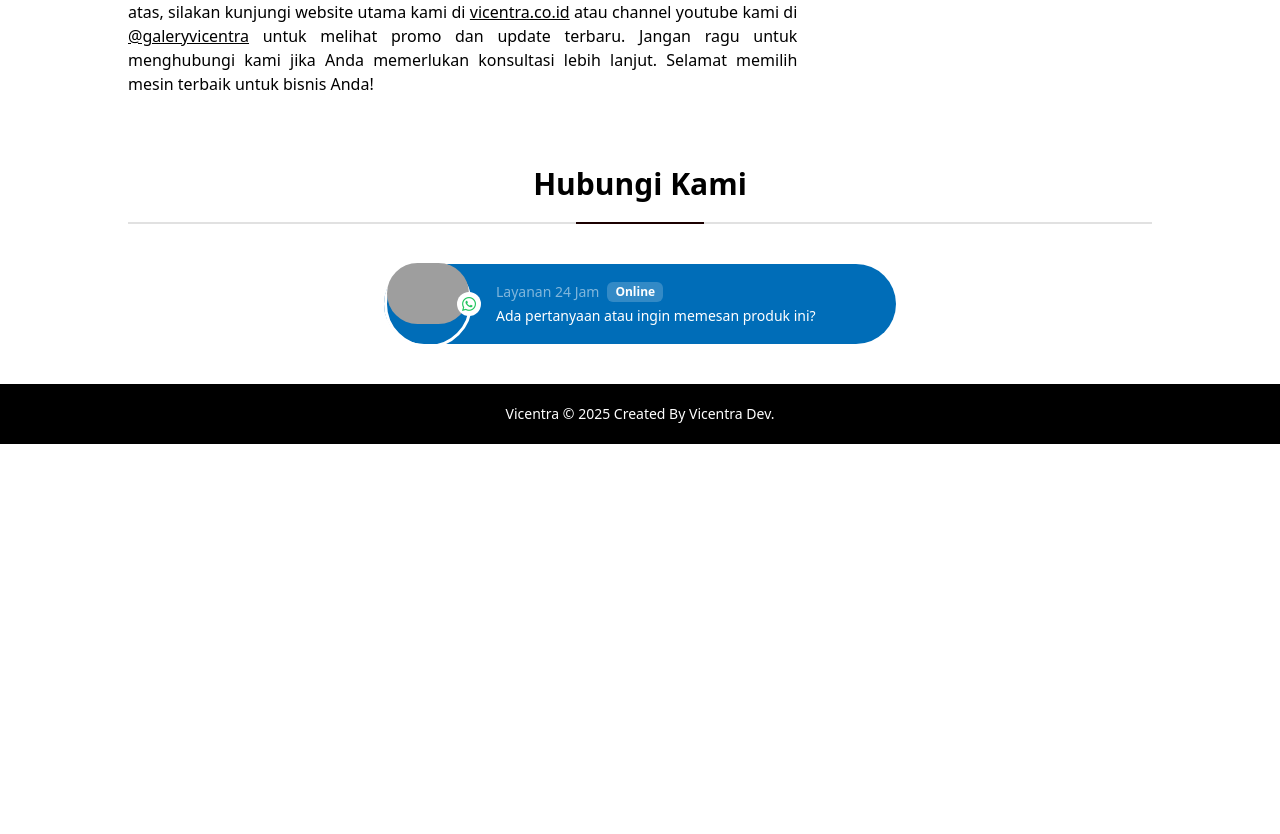
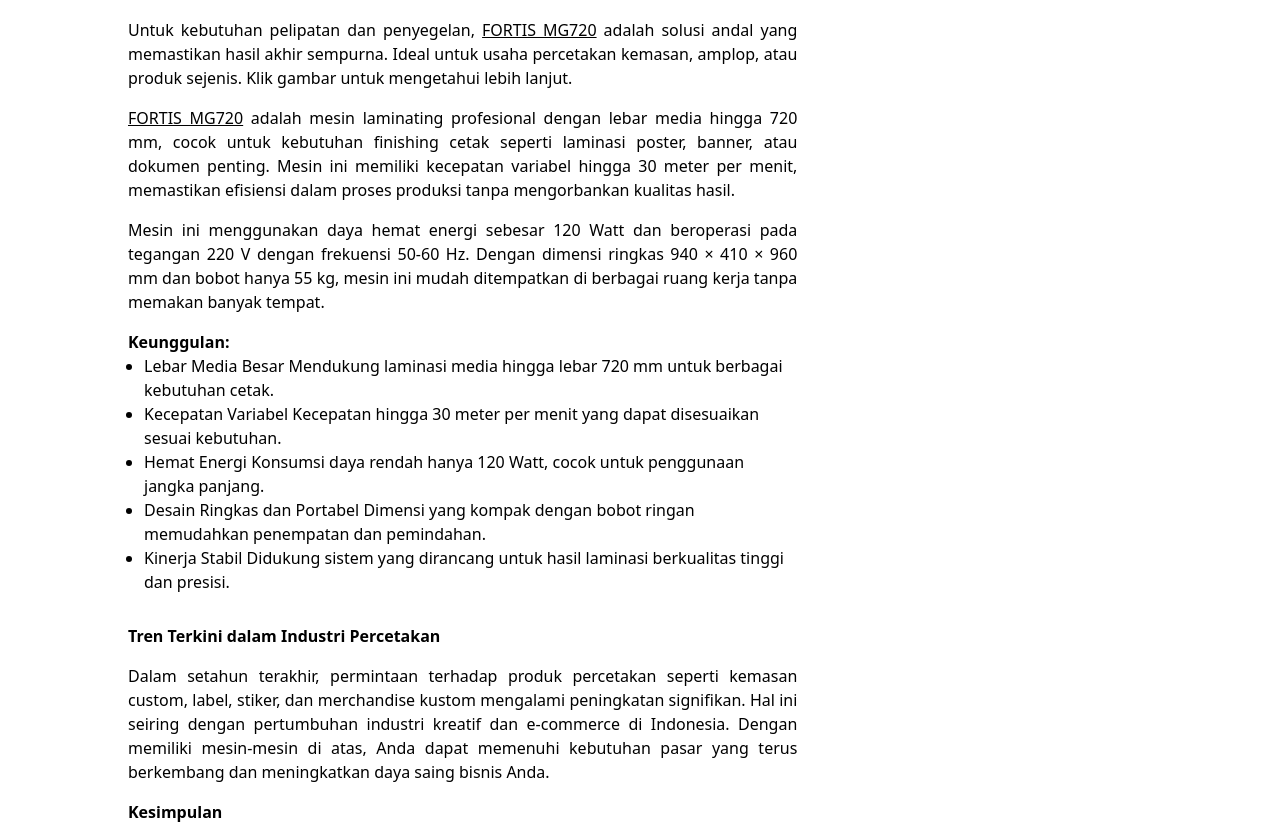
Before and after one commit to rickydamarsaputra/mesinpercetakan-website, a PHP site: page / in a window 1280 px wide. Shown: the part 5427-6261 px from the top of the page. Before the commit the page ends 5871 px from the top, so only its background shows below. Run offline with PHP 8.4, Linux system fonts and the light colour scheme; data that the repository does not hold is empty; some libraries are stand-ins or nearby versions; grey boxes are pictures that could not be loaded.

Commit message:
update: content

```diff
--- a/index.php
+++ b/index.php
@@ -245,11 +245,26 @@
                 <figcaption class="text-center">printer-uv-nocai-nc-uv0609max</figcaption>
               </figure>
             </a>
-            <p class="text-justify mt-4">Lorem, ipsum dolor sit amet consectetur adipisicing elit. Eveniet esse
-              explicabo rem nihil
-              consequuntur! Unde, voluptatem? Odit deleniti ex culpa harum quis labore repellat autem id vel beatae
-              hic quasi ullam amet alias, dolore nobis iusto fugit vero. Tempore asperiores delectus labore mollitia
-              fuga totam ea, necessitatibus accusantium ad sed?</p>
+            <p class="text-justify mt-4">
+              Ingin hasil jilid buku yang rapi dan profesional? <a href="https://vicentra.co.id/product/mesin/finishing/book-binding/fortis-mjboa3" class="underline">FORTIS MJBOA3</a> menawarkan kemudahan dan efisiensi dalam proses penjilidan. Cocok untuk usaha percetakan buku, majalah, atau laporan tahunan.
+            </p>
+            <p class="text-justify mt-4">
+              Kami perkenalkan <a href="https://vicentra.co.id/product/mesin/finishing/book-binding/fortis-mjboa3" class="underline">FORTIS MJBOA3</a>, mesin binding otomatis profesional yang dirancang untuk industri percetakan dan finishing buku. Mesin ini menggunakan sistem double roller dan side glue roller yang dilengkapi dengan teknologi milling cutter ganda untuk hasil yang maksimal.
+            </p>
+            <p class="text-justify mt-4">
+              Mesin ini dapat memproses binding dengan panjang maksimal 420 mm dan ketebalan hingga 60 mm. Dilengkapi dengan fitur tri-folding dan sistem milling ganda (Small Milling Cutter + Sun Milling Cutter) untuk hasil pengerjaan yang presisi dan rapi.
+            </p>
+            <h2 class="font-semibold mt-4">Keunggulan:</h2>
+            <ul class="list-disc pl-4">
+              <li>Kapasitas produksi tinggi hingga 350 buku/jam</li>
+              <li>Sistem double roller dan side glue roller untuk aplikasi lem yang merata</li>
+              <li>Teknologi milling ganda untuk hasil potong yang presisi</li>
+              <li>Fitur tri-folding untuk fleksibilitas pengerjaan</li>
+              <li>Waktu leleh lem yang efisien (≤45 menit)</li>
+              <li>Konstruksi kokoh dengan berat 262 kg</li>
+              <li>Performa tinggi dengan daya 2200 Watt</li>
+              <li>Hasil binding profesional dan tahan lama</li>
+            </ul>
           </div>
           <div class="my-[1.875rem]">
             <h2 class="text-xl font-semibold text-gray-800">FORTIS MG720 Mesin Gluing 720</h2>
@@ -260,11 +275,23 @@
                 <figcaption class="text-center">printer-uv-nocai-nc-uv0609max</figcaption>
               </figure>
             </a>
-            <p class="text-justify mt-4">Lorem, ipsum dolor sit amet consectetur adipisicing elit. Eveniet esse
-              explicabo rem nihil
-              consequuntur! Unde, voluptatem? Odit deleniti ex culpa harum quis labore repellat autem id vel beatae
-              hic quasi ullam amet alias, dolore nobis iusto fugit vero. Tempore asperiores delectus labore mollitia
-              fuga totam ea, necessitatibus accusantium ad sed?</p>
+            <p class="text-justify mt-4">
+              Untuk kebutuhan pelipatan dan penyegelan, <a href="https://vicentra.co.id/product/mesin/finishing/gluing/fortis-mg720" class="underline">FORTIS MG720</a> adalah solusi andal yang memastikan hasil akhir sempurna. Ideal untuk usaha percetakan kemasan, amplop, atau produk sejenis. Klik gambar untuk mengetahui lebih lanjut.
+            </p>
+            <p class="text-justify mt-4">
+              <a href="https://vicentra.co.id/product/mesin/finishing/gluing/fortis-mg720" class="underline">FORTIS MG720</a> adalah mesin laminating profesional dengan lebar media hingga 720 mm, cocok untuk kebutuhan finishing cetak seperti laminasi poster, banner, atau dokumen penting. Mesin ini memiliki kecepatan variabel hingga 30 meter per menit, memastikan efisiensi dalam proses produksi tanpa mengorbankan kualitas hasil.
+            </p>
+            <p class="text-justify mt-4">
+              Mesin ini menggunakan daya hemat energi sebesar 120 Watt dan beroperasi pada tegangan 220 V dengan frekuensi 50-60 Hz. Dengan dimensi ringkas 940 × 410 × 960 mm dan bobot hanya 55 kg, mesin ini mudah ditempatkan di berbagai ruang kerja tanpa memakan banyak tempat.
+            </p>
+            <h2 class="font-semibold mt-4">Keunggulan:</h2>
+            <ul class="list-disc pl-4">
+              <li>Lebar Media Besar Mendukung laminasi media hingga lebar 720 mm untuk berbagai kebutuhan cetak.</li>
+              <li>Kecepatan Variabel Kecepatan hingga 30 meter per menit yang dapat disesuaikan sesuai kebutuhan.</li>
+              <li>Hemat Energi Konsumsi daya rendah hanya 120 Watt, cocok untuk penggunaan jangka panjang.</li>
+              <li>Desain Ringkas dan Portabel Dimensi yang kompak dengan bobot ringan memudahkan penempatan dan pemindahan.</li>
+              <li>Kinerja Stabil Didukung sistem yang dirancang untuk hasil laminasi berkualitas tinggi dan presisi.</li>
+            </ul>
           </div>
           <div class="my-[1.875rem]">
             <h2 class="font-semibold">Tren Terkini dalam Industri Percetakan</h2>
--- a/sitemap.xml
+++ b/sitemap.xml
@@ -8,7 +8,7 @@
 
 
 <url>
-  <loc>https://mesinoutdoor.com/</loc>
+  <loc>https://mesinpercetakan.id/</loc>
   <lastmod>2025-01-18T02:44:34+00:00</lastmod>
 </url>
 
```
